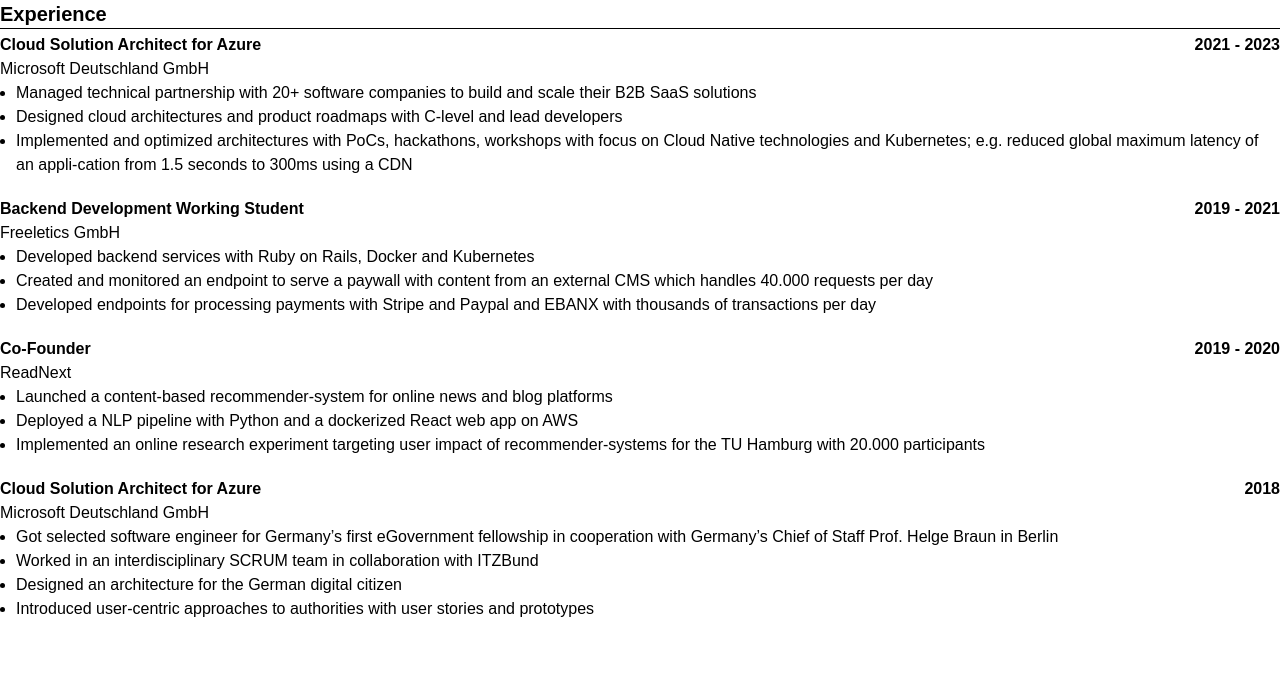
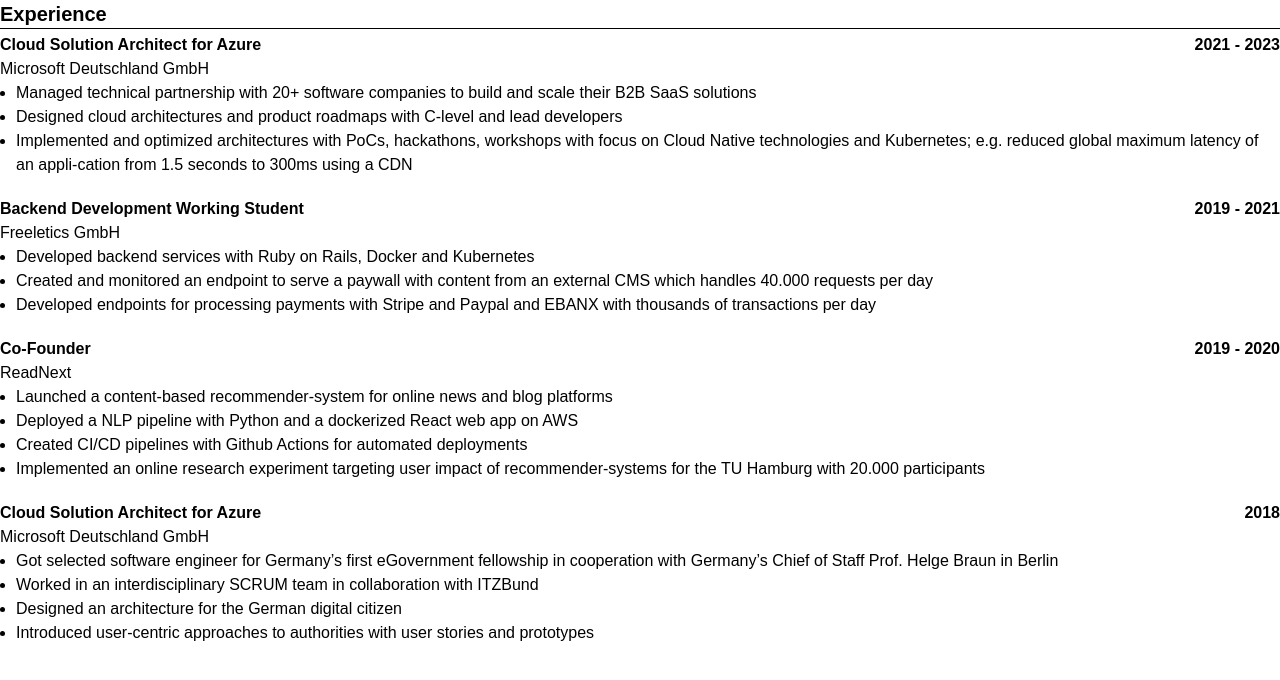
Before and after one commit to Freshchris01/homepage-gatsby, a Gatsby site: page /Experience in a window 1280 px wide. Built offline with nearby package versions, Linux system fonts and the light colour scheme; Gatsby itself is replaced by a stand-in of ours.

Commit message:
Change Experience

```diff
--- a/src/pages/Experience.tsx
+++ b/src/pages/Experience.tsx
@@ -29,6 +29,7 @@
 	text: [
 		"Launched a content-based recommender-system for online news and blog platforms",
 		"Deployed a NLP pipeline with Python and a dockerized React web app on AWS",
+		"Created CI/CD pipelines with Github Actions for automated deployments",
 		"Implemented an online research experiment targeting user impact of recommender-systems for the TU Hamburg with 20.000 participants"
 	]
 }, {
```
